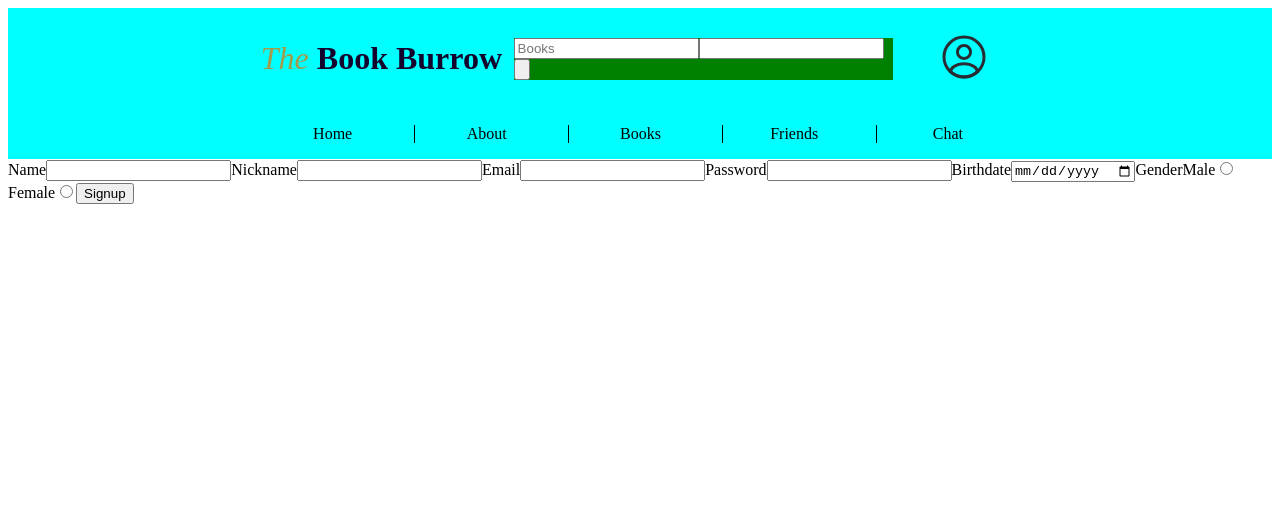
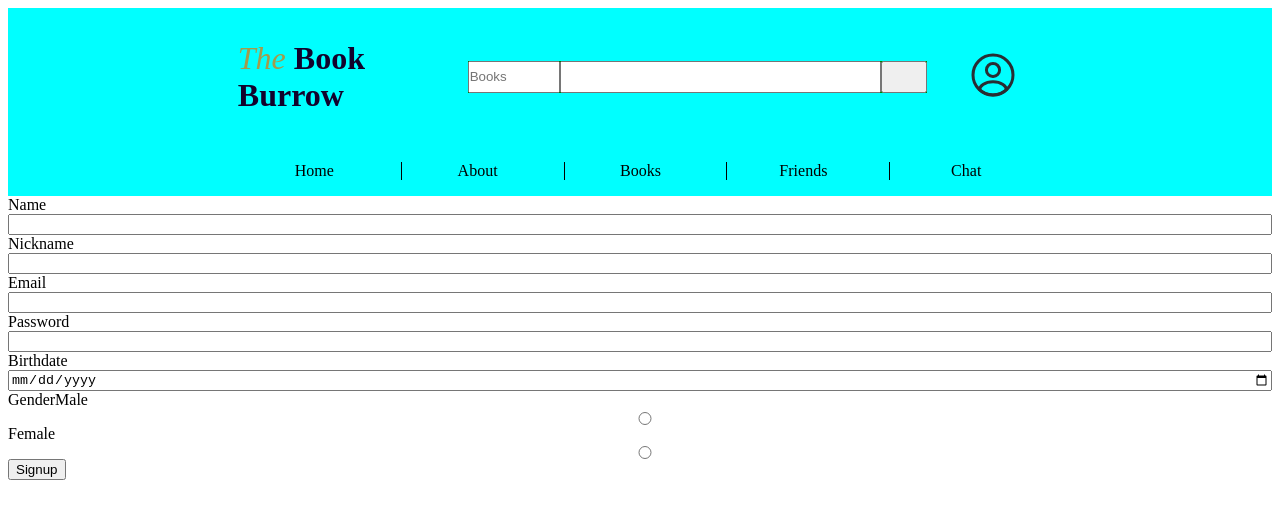
Before and after one commit to Juan21Guns/BookBurrowFE, a React (Vite) app: page /login in a window 1280 px wide. Shown: the top 518 px of the page. Built offline with nearby package versions, Linux system fonts and the light colour scheme; the HTML template or start-up script is replaced by a standard one; what amazon-cognito-identity-js would draw is missing.

Commit message:
continuing layout

```diff
--- a/src/pages/Layout.tsx
+++ b/src/pages/Layout.tsx
@@ -11,11 +11,11 @@ function Startup () {
                     <div className={classes.title}>
                         <h3><em>The </em>Book Burrow</h3>
                     </div>
-                    <form>
-                        <input list="searchBar" placeholder="Books" />
-                        <input type="text" />
-                        <input type="button" />
-                    </form>
+                    <div className={classes.form}>
+                        <input list="searchBar" placeholder="Books" id={classes.select} />
+                        <input type="text" id={classes.textBox} />
+                        <input type="button" id={classes.button} />
+                    </div>
                     <div className={classes.profile}><a href="login"><img src={profile} alt="login"/></a></div>
                     <ul className={classes.menu}>
                         <li><a href="/home">Home</a></li>
--- a/src/styles/Layout.module.css
+++ b/src/styles/Layout.module.css
@@ -1,12 +1,22 @@
+* { /* all element selector, references https://stackoverflow.com/questions/67215777/css-grid-with-input-fields-alignment-question */
+    box-sizing: border-box; /* border, within the width of the element */
+  }
+  input {
+    display: block;
+    width: 100%
+  }
+
 .container {
     color: red;
+    margin: 0;
+    padding: 0;
 }
 
 .wrapper {
     color: black;
     text-decoration: none;
     display: grid;
-    grid-template-columns: 2fr 2fr 3fr 1fr 2fr;
+    grid-template-columns: 2fr 2fr 4fr 1fr 2fr;
     background-color: aqua;
     align-items: center;
 }
@@ -29,11 +39,32 @@
     color: rgb(163, 155, 76);
 }
 
-.wrapper form {
+/* SEARCHBOX */
+.form {
     grid-column: 3;
     background-color: green;
+    display: grid;
+    grid-template-columns: 2fr 7fr 1fr;
+    justify-items: stretch;
+    height: 4vh;
 }
 
+#select {
+    grid-column: 1;
+    margin: 0;
+    padding: 0;
+}
+
+#textBox {
+    grid-column: 2;
+}
+
+#button {
+    grid-column: 3;
+    align-content: right;
+}
+
+/* LOGIN ICON */
 .profile {
     grid-column: 4;
     display: flex;
```
